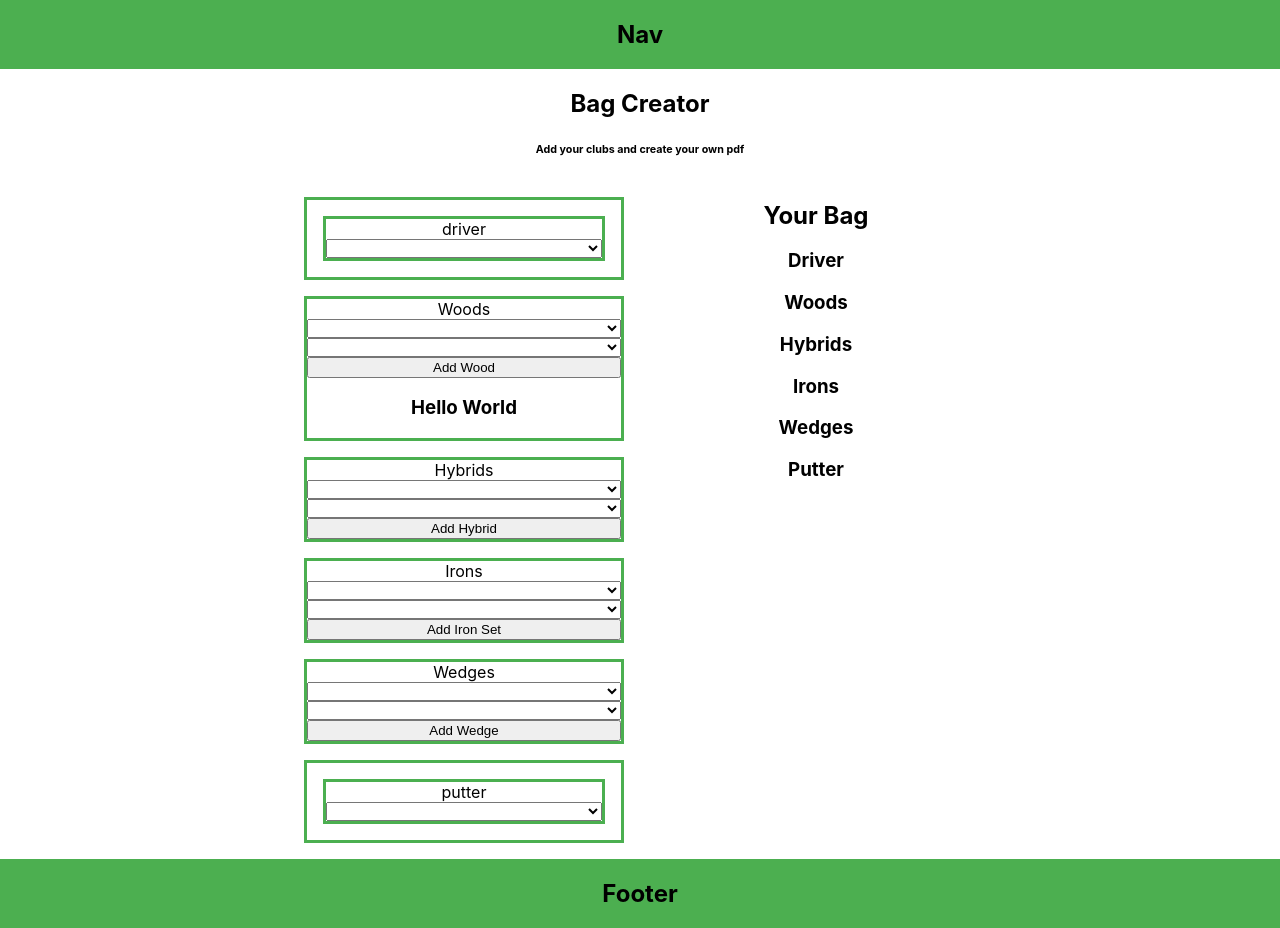
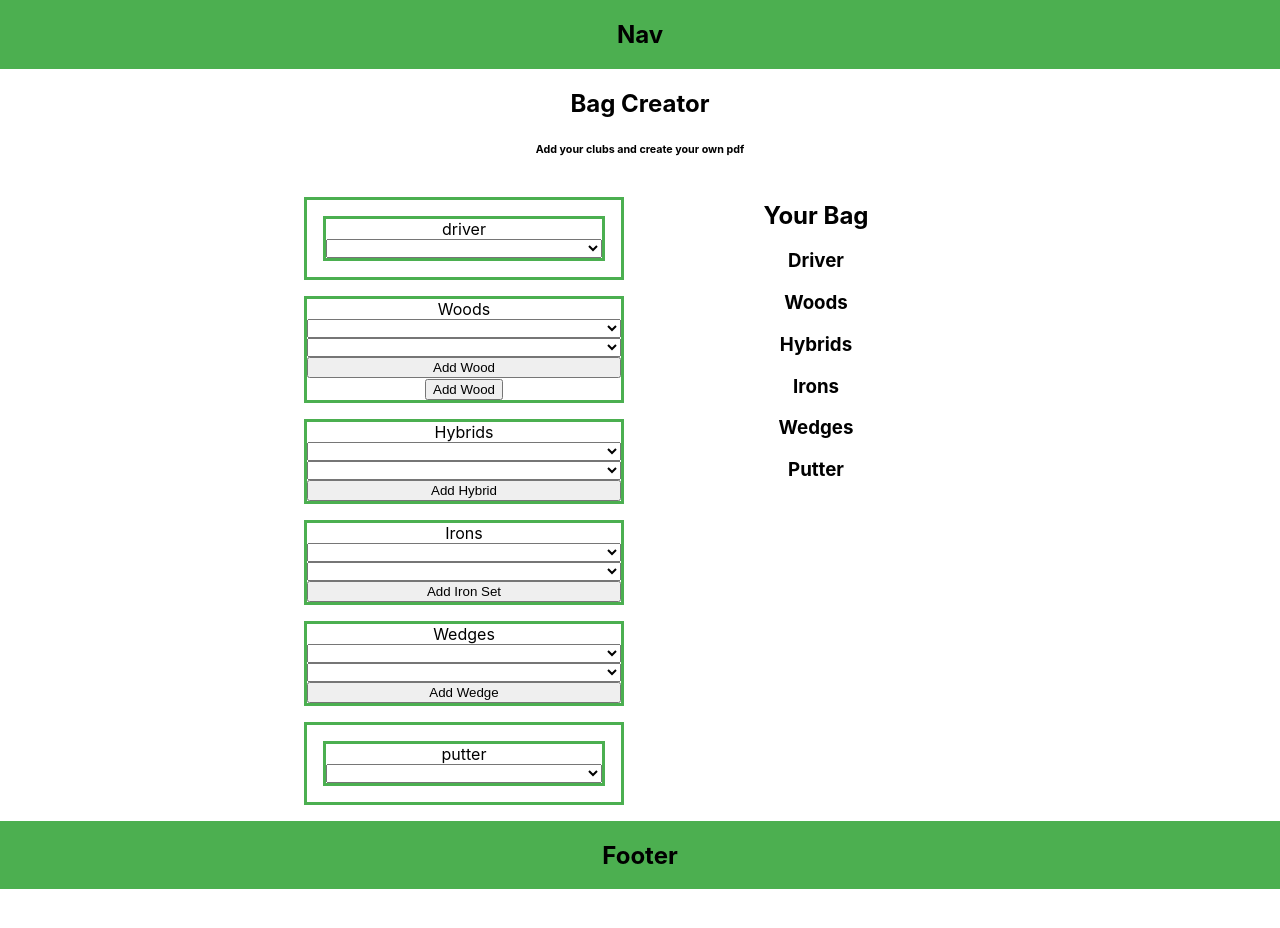
Before and after one commit to poplockndrop1t/golfBuddy, a React (Create React App) app: page / in a window 1280 px wide. After the commit the page ends 889 px from the top, so only its background shows below. Built offline with nearby package versions, Linux system fonts and the light colour scheme.

Commit message:
Add club select now has access to create fun

```diff
--- a/src/BagCreator/ClubOptions/AddClubSelect/AddClubSelect.js
+++ b/src/BagCreator/ClubOptions/AddClubSelect/AddClubSelect.js
@@ -1,9 +1,15 @@
 import React from 'react';
 import './AddClubSelect.css';
 
-function AddClubSelect() {
+function AddClubSelect({ createNewClub, newClub }) {
+  function addNewClub() {
+    console.log(createNewClub);
+  };
+
   return (
-    <h3>Hello World</h3>
+    <div>
+      <button onClick={addNewClub}>Add Wood</button>
+    </div>
   )
 };
 
--- a/src/BagCreator/ClubOptions/ClubOptions.js
+++ b/src/BagCreator/ClubOptions/ClubOptions.js
@@ -49,7 +49,11 @@ class ClubOptions extends React.Component {
             <option value="Ping">Ping</option>
           </select>
           <button onClick={ this.addNewClub }>Add Wood</button>
-          <AddClubSelect createNewClub={ this.props.createNewClub } newClub={ this.props.newClub } />
+          <AddClubSelect
+            createNewClub={ this.props.createNewClub }
+            newClub={ this.props.newClub }
+            brands={ this.props.brands}
+            clubNumbers = { this.props.clubNumbers } />
         </div>
         <div className="hybridsContainer" onChange={ this.handleClubChange }>
           <label>Hybrids</label>
```
